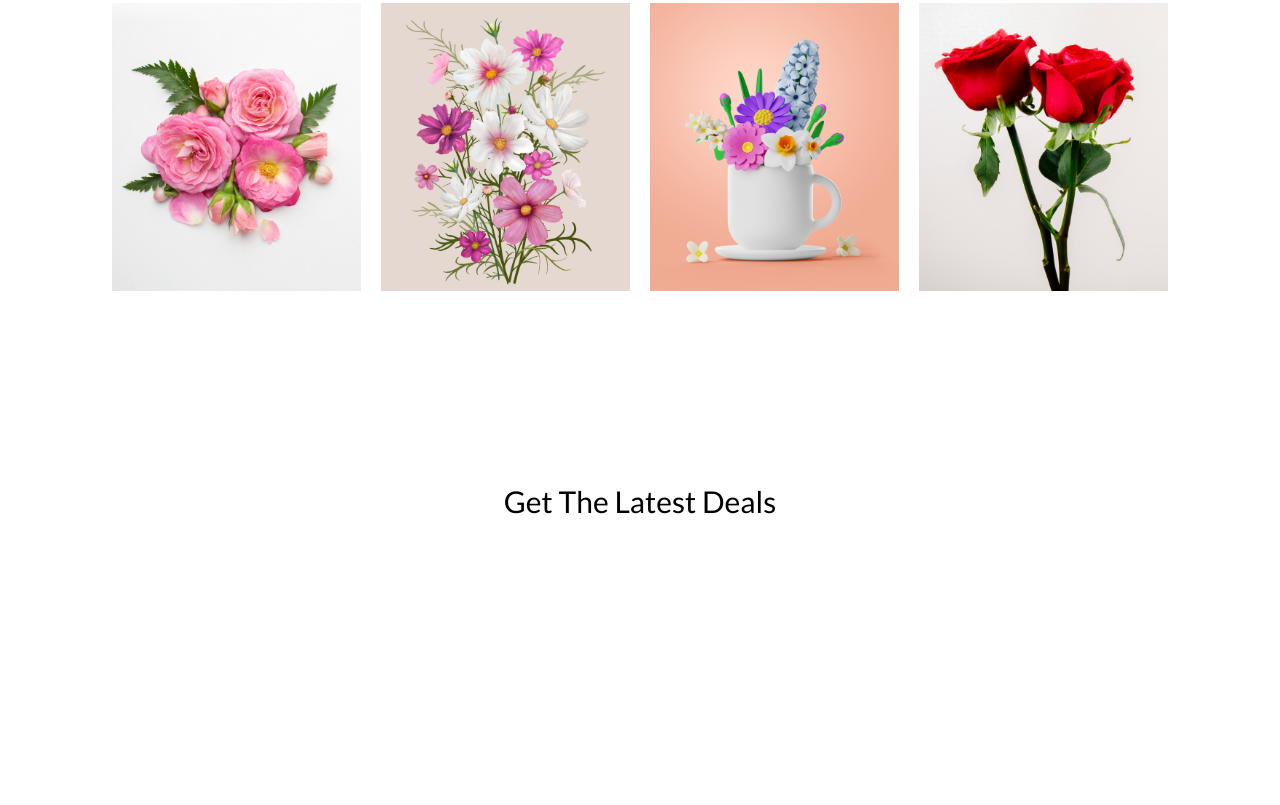
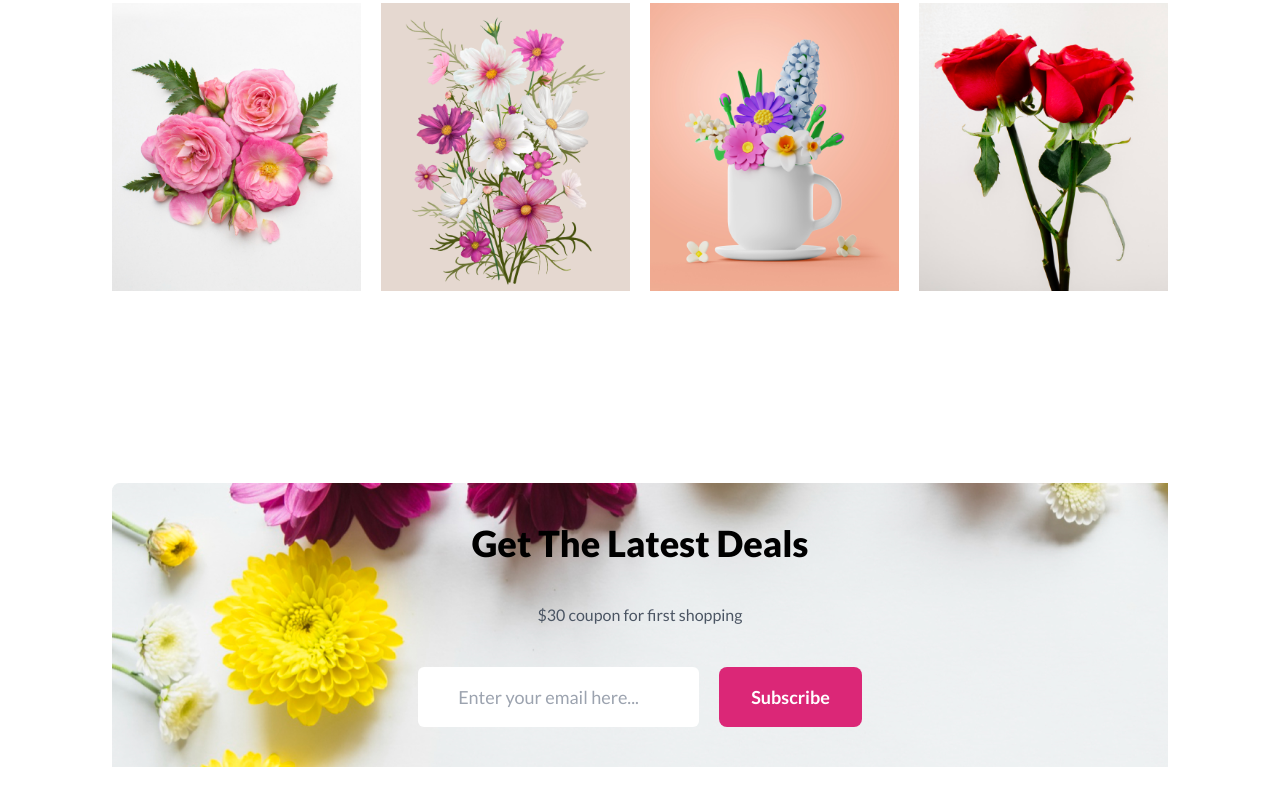
Before and after one commit to HiYasin/flower-shop-tailwind, a plain HTML site: page index.html in a window 1280 px wide. Shown: the part 2168-2973 px from the top of the page. Before the commit the page ends 2783 px from the top, so only its background shows below. Drawn offline with nearby package versions, Linux system fonts and the light colour scheme.

Commit message:
Subscribe section Completed

```diff
--- a/index.html
+++ b/index.html
@@ -172,7 +172,18 @@
         <!-- Subscribe -->
 
         <div class="max-w-screen-2xl mx-auto px-12 py-8 md:px-20 md:py-16 lg:px-28 lg:py-24">
-            <h3 class="text-center text-3xl">Get The Latest Deals</h3>
+            <div class="p-10 rounded-mdg" style="background-image: url('/images/Rectangle\ 9.png'); background-repeat: no-repeat;">
+                <div class="subscribe-text">
+                    <h3 class="text-center text-3xl md:text-4xl font-extrabold">Get The Latest Deals</h3>
+                    <p class="text-center text-gray-600 mt-5 mb-5 md:mt-10 md:mb-10">$30 coupon for first shopping</p>
+                    <div class="email-box flex flex-col md:flex-row gap-5 justify-center items-center">
+                        <input class="border-none px-3 md:px-10 py-4 rounded-md md:text-lg focus:outline-none" placeholder="Enter your email here..." type="email" name="" id="">
+                        <button class="px-8 py-4 text-sm md:text-lg font-bold bg-pink-600 text-white rounded-lg">
+                            Subscribe
+                        </button>
+                    </div>
+                </div>
+            </div>
         </div>
     </main>
 </body>
```
